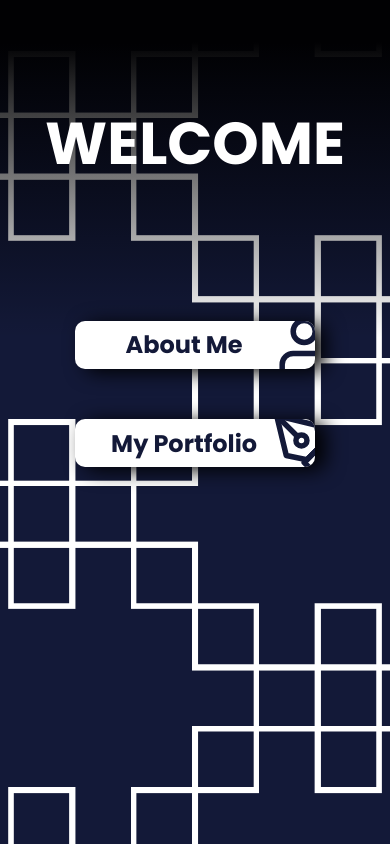
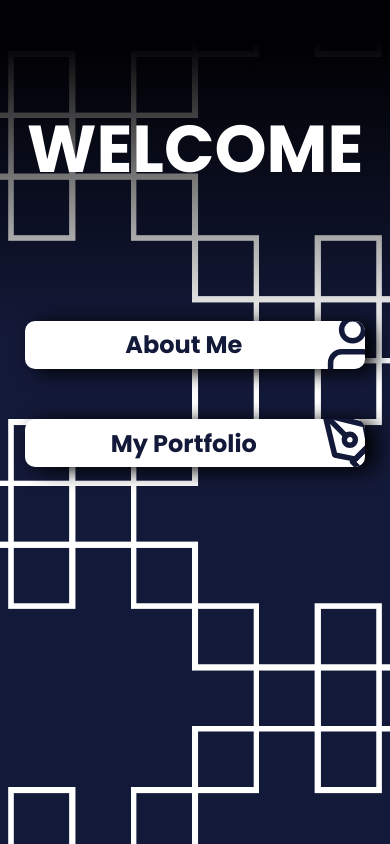
Before and after one commit to faridsyah18/portfolio-web, a plain HTML site: page index.html in a window 390 px wide. Drawn offline with nearby package versions, Linux system fonts and the light colour scheme.

Commit message:
sajgjenr-2

```diff
--- a/css/style.css
+++ b/css/style.css
@@ -113,7 +113,7 @@ body {
 }
 
 .menu {
-    /* background-color: #fff; */
+    /* background-color: #000; */
     color: #000;
     display: flex;
     justify-content: center;
@@ -124,7 +124,7 @@ body {
 .menu .my-portfolio {
     background-color: #fff;
     margin: 2rem;
-    margin-top: 20rem;
+    margin-top: 30vmax;
     width: 20rem;
     height: 20rem;
     text-align: center;
@@ -179,7 +179,7 @@ body {
 
 .mobile .content-mobile h1 {
     min-width: 100%;
-    font-size: 7vmax;
+    font-size: 10vmax;
     display: flex;
     flex-wrap: wrap;
     /* background-color: #000; */
@@ -200,9 +200,11 @@ body {
     .navbar {
         display: none;
     }
+
+
 }
 
-@media (max-width: 600px) {
+@media (max-width: 780px) {
     .mobile .menu {
         /* background-color: #000; */
         display: flex;
@@ -217,7 +219,7 @@ body {
         margin: 3vmax;
         display: flex;
         background-color: #ffffff;
-        width: 15rem;
+        max-width: 80vmax;
         align-items: center;
         height: 3rem;
         overflow: hidden;
@@ -245,5 +247,17 @@ body {
         transform: none;
     }
 
+    .mobile .content-mobile h1 {
+        font-size: 17vmin;
+    }
 
 }
+
+@media (max-width: 780px) {
+
+    .menu .about-me,
+    .menu .my-portfolio {
+        width: 50rem;
+    }
+
+}
```
